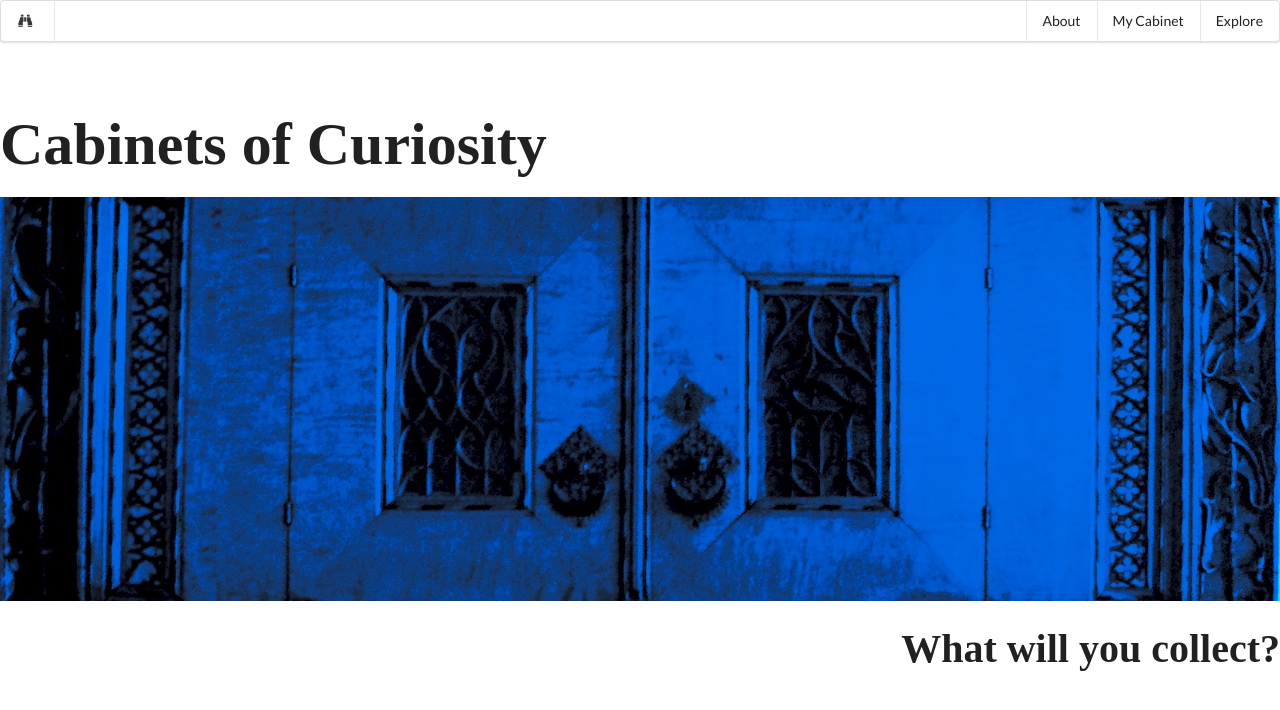
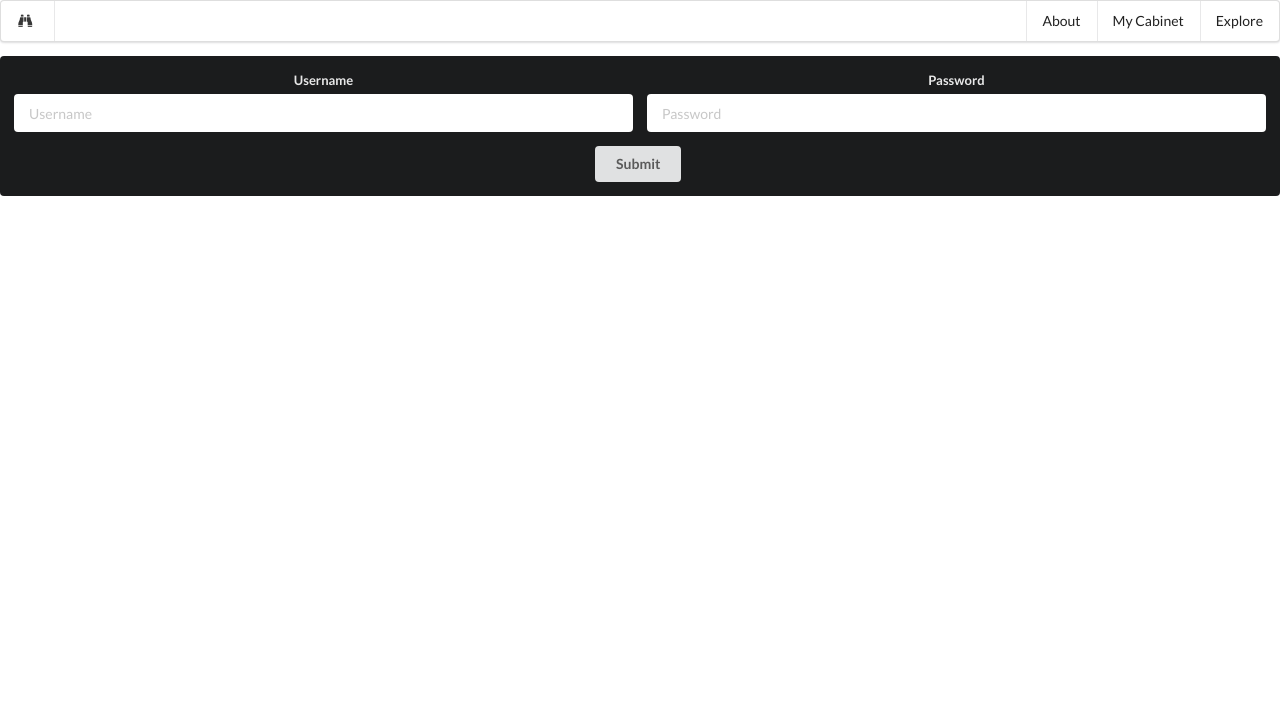
Before and after one commit to jennyjean8675309/curiosity_cabinet_frontend, a React (Create React App) app: page /login in a window 1280 px wide. Shown: the top 710 px of the page. Built offline with nearby package versions, Linux system fonts and the light colour scheme; no server answers.

Commit message:
Created user authentication on the front end

```diff
--- a/src/AccountButtons.js
+++ b/src/AccountButtons.js
@@ -4,7 +4,7 @@ import { Link } from 'react-router-dom'
 class AccountButtons extends Component {
   render(){
     return <div>
-      <button>Sign In</button>
+      <Link to="/login"><button>Sign In</button></Link>
       <br></br>
       <br></br>
       <br></br>
--- a/src/App.js
+++ b/src/App.js
@@ -1,6 +1,6 @@
 import React, { Component } from 'react';
 import './App.css';
-import { Route, Switch } from 'react-router-dom';
+import { Route, Switch, Redirect } from 'react-router-dom';
 import CabinetsContainer from './Containers/CabinetsContainer';
 import Cabinet from './Containers/Cabinet'
 import NavBar from './NavBar'
@@ -11,11 +11,13 @@ import AccountButtons from './AccountButtons'
 import NewAccountForm from './NewAccountForm'
 import NewItemForm from './NewItemForm'
 import About from './About'
+import Login from './Login'
 
 class App extends Component {
   constructor(){
     super()
     this.state = {
+      currentUser: null,
       allCabinets: [],
       selectedCabinet: {},
       selectedItem: {},
@@ -23,16 +25,59 @@ class App extends Component {
       newCabinetId: 0,
       redirectToItem: false,
       newItemId: 0,
-      addOrEditItem: ''
+      addOrEditItem: '',
+      loading: true
     }
   }
 
   componentDidMount(){
+    this.fetchCabinets()
+    this.fetchToken()
+
+  }
+
+  fetchCabinets = () =>{
     fetch('http://localhost:3000/api/v1/cabinets')
       .then(response => response.json())
       .then(cabinetData => this.setState({
         allCabinets: cabinetData
       }))
+  }
+
+  fetchToken = () =>{
+    let token = localStorage.getItem('token')
+    if (token){
+      fetch('http://localhost:3000/api/v1/profile', {
+        method: "GET",
+        headers: {
+          "Authentication": `Bearer ${token}`
+        }
+      }).then(response => response.json())
+      .then(data =>{
+        console.log(data)
+        this.setState({
+        currentUser: data.user,
+        loading: false
+      })})
+    } else {
+      this.setState({
+        loading: false
+      })
+    }
+  }
+
+  setCurrentUser = (userObj) =>{
+    this.setState({
+      currentUser: userObj
+    })
+  }
+
+  logOut = () =>{
+    console.log('logging out...')
+    this.setState({
+      currentUser: null
+    })
+    localStorage.clear()
   }
 
   setSelectedCabinet = (cabinet) => {
@@ -51,6 +96,7 @@ class App extends Component {
   createAccount = (e) => {
     let values = e.target.parentNode.firstElementChild.querySelectorAll('input')
     let data = {
+      cabinet: {
         "name": values[5].value,
         "first_name": values[0].value,
         "last_name": values[1].value,
@@ -60,11 +106,13 @@ class App extends Component {
         "image": "https://upload.wikimedia.org/wikipedia/commons/thumb/a/a3/Arolsen_Klebeband_09_231_1.jpg/405px-Arolsen_Klebeband_09_231_1.jpg",
         "items": []
       }
+    }
     console.log(data)
     fetch('http://localhost:3000/api/v1/cabinets', {
       method: "POST",
       headers: {
-        "Content-Type": "application/json"
+        "Content-Type": "application/json",
+        Accept: 'application/json'
       },
       body: JSON.stringify(data)
     })
@@ -101,7 +149,8 @@ class App extends Component {
     fetch('http://localhost:3000/api/v1/items', {
       method: "POST",
       headers: {
-        "Content-Type": "application/json"
+        "Content-Type": "application/json",
+        "Accept": "application/json"
       },
       body: JSON.stringify(data)
     }).then(response => response.json())
@@ -157,7 +206,10 @@ class App extends Component {
   render() {
     return (
       <div className="App">
-        <NavBar match={{params: {url:""}}}/>
+        <NavBar
+          match={{params: {url:""}}}
+          currentUser={this.state.currentUser}
+          logOut={this.logOut} />
         <Switch>
           <Route path="/cabinets/:id/:item_id" render={(props) => {
               return <Item item={this.state.selectedItem}
@@ -173,6 +225,7 @@ class App extends Component {
               selectItem={this.setSelectedItem}
               addOrEditItem={this.addOrEditItem}
               match={{params: {id:cabinetId, url:cabinetId}}}
+              currentUser={this.state.currentUser}
               />
             }}
             />
@@ -190,7 +243,11 @@ class App extends Component {
           redirectToCabinet={this.state.redirectToCabinet}
           newCabinetId={this.state.newCabinetId}/>}/>
 
-          <Route path="/my_cabinet" render={() => <AccountButtons createAccount={this.createAccount}/>}/>
+          <Route path="/my_cabinet" render={() => <AccountButtons createAccount={this.createAccount}/>} />
+
+          <Route path="/login" render={() => this.state.currentUser === null ? <Login
+            setCurrentUser={this.setCurrentUser}/> :
+            <Redirect to={`/cabinets/${this.state.currentUser.id}`} />} />
 
           <Route path="/cabinets" render={() => <CabinetsContainer allCabinets={this.state.allCabinets}
           selectCabinet={this.setSelectedCabinet}
--- /dev/null
+++ b/src/Login.js
@@ -0,0 +1,62 @@
+import React, { Component } from 'react'
+
+class Login extends Component {
+  constructor(){
+    super()
+    this.state = {
+      username: '',
+      password: ''
+    }
+  }
+
+  handleChange = (e) =>{
+    this.setState({
+      [e.target.name]: e.target.value
+    })
+  }
+
+  submitLogin = (e) =>{
+    fetch('http://localhost:3000/api/v1/login', {
+      method: "POST",
+      headers: {
+        "Content-type": "application/json",
+        "Accept": "application/json"
+      },
+      body: JSON.stringify({
+        username: this.state.username,
+        password: this.state.password
+      })
+    }).then(response => response.json())
+    .then(data => {
+      if (data.error) {
+        alert('Incorrect username/password combination')
+      } else {
+          console.log(data)
+          this.props.setCurrentUser(data.user_info)
+          localStorage.setItem('token', data.token)
+      }
+    })
+  }
+
+  render(){
+    return (
+      <div className="ui inverted segment">
+        <div className="ui inverted form">
+          <div className="two fields">
+            <div className="field">
+              <label>Username</label>
+              <input placeholder="Username" name="username" type="text" onChange={(e) => this.handleChange(e)} value={this.state.username} />
+            </div>
+            <div className="field">
+              <label>Password</label>
+              <input placeholder="Password" name="password" type="password" onChange={(e) => this.handleChange(e)} value={this.state.password} />
+            </div>
+          </div>
+          <div onClick={(e) => this.submitLogin(e)} className="ui submit button">Submit</div>
+        </div>
+      </div>
+    )
+  }
+}
+
+export default Login
--- a/src/NavBar.js
+++ b/src/NavBar.js
@@ -5,9 +5,18 @@ const NavBar = (props) =>
   <div className="ui menu">
     <Link to={`${props.match.params.url}`} className="item"><i className="binoculars icon"></i></Link>
     <div className="right menu">
+
       <Link to={`${props.match.params.url}/about`} className="item">About</Link>
-      <Link to="/my_cabinet" className="item">My Cabinet</Link>
+
+      <Link className="item" to={props.currentUser ? `${props.match.params.url}/cabinets/${props.currentUser.id}` :
+      "/my_cabinet"}>My Cabinet</Link>
+
       <Link to={`${props.match.params.url}/cabinets`} className="item">Explore</Link>
+
+      {localStorage.getItem('token') ?
+        <Link onClick={props.logOut} to={`${props.match.params.url}`} className="item">Log Out</Link>
+      : null
+      }
     </div>
   </div>
 
```
Lines whose indentation alone changed are shown as unchanged.
